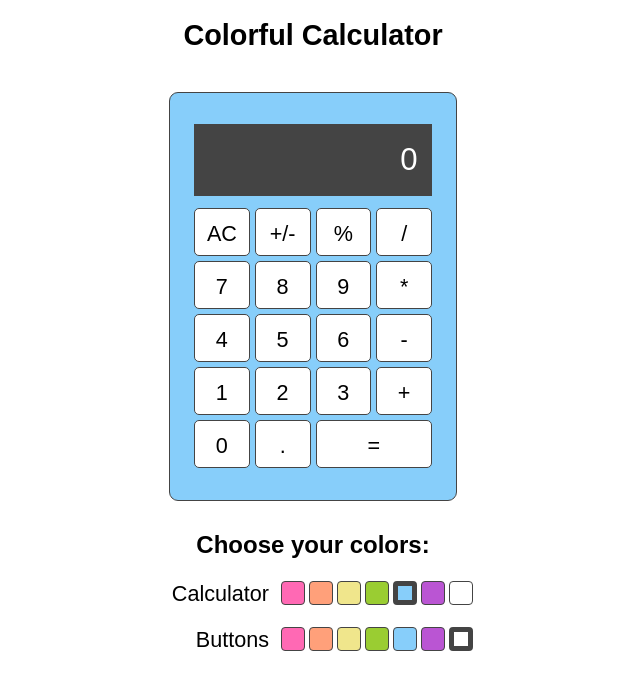
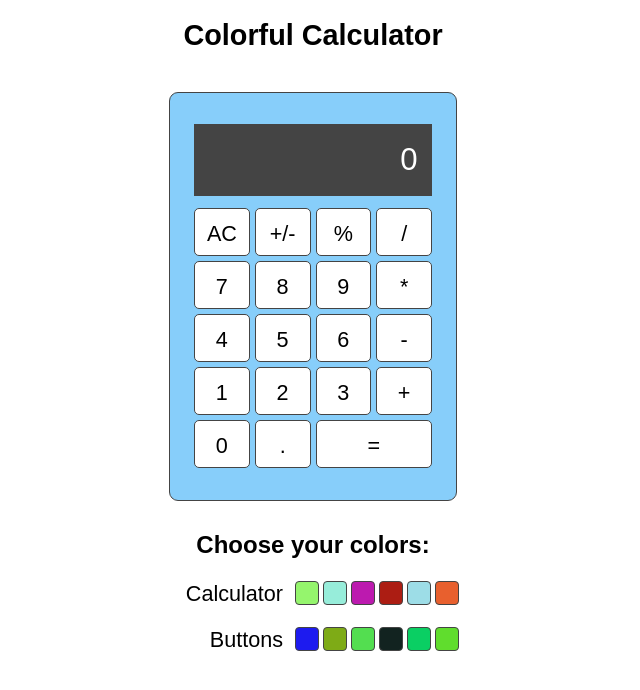
Before and after one commit to KristenWilde/react-calculator, a React (Create React App) app in the folder calculator/: page / in a window 1280 px wide. Shown: the top 690 px of the page, without its empty margins (327-967 px from the left). Built offline with nearby package versions, Linux system fonts and the light colour scheme.

Commit message:
implement random color choices

```diff
--- a/calculator/src/Calculator.js
+++ b/calculator/src/Calculator.js
@@ -76,7 +76,7 @@ export default class Calculator extends Component {
         answer = num1 / num2
         break
     }
-    this.setState({ num1: String(answer), num2: '', operator: null })
+    this.setState({ num1: String(answer), num2: '' })
   }
 
   render() {
--- a/calculator/src/ColorSection.js
+++ b/calculator/src/ColorSection.js
@@ -2,22 +2,26 @@ import React from 'react'
 import ColorPicker from './ColorPicker'
 
 export default function ColorSection(props) {
-  const colors = ['hotpink', 'lightsalmon', 'khaki', 'yellowgreen',
-                  'lightskyblue', 'mediumorchid', 'white']
+  let mainColors = new Array(6).fill('el').map(el => randcolor())
+  let buttonColors = new Array(6).fill('el').map(el => randcolor())
+
+  function randcolor() {
+    return 'rgb(' + (Math.floor(Math.random() * 256)) + ',' + (Math.floor(Math.random() * 256)) + ',' + (Math.floor(Math.random() * 256)) + ')';
+  }
 
   return (
     <div id="color-pickers">
       <h2>Choose your colors:</h2>
       <ColorPicker
         setColor={props.setColor}
-        colorChoices={colors}
+        colorChoices={mainColors}
         selectedColor={props.mainColor}
       >
         Calculator
       </ColorPicker>
       <ColorPicker
         setColor={props.setColor}
-        colorChoices={colors}
+        colorChoices={buttonColors}
         selectedColor={props.buttonColor}
       >
         Buttons
--- a/calculator/src/Screen.js
+++ b/calculator/src/Screen.js
@@ -1,6 +1,6 @@
 import React from 'react'
 
-export default function Screen(props) {
+export default function Screen({ output }) {
   function roundForScreen(numString) {
     const MAXLENGTH = 12
 
@@ -15,5 +15,5 @@ export default function Screen(props) {
     return Number(numString).toFixed(decimalPartLength)
   }
 
-  return <div id="screen">{roundForScreen(props.output) || 0}</div>
+  return <div id="screen">{roundForScreen(output) || 0}</div>
 }
```
